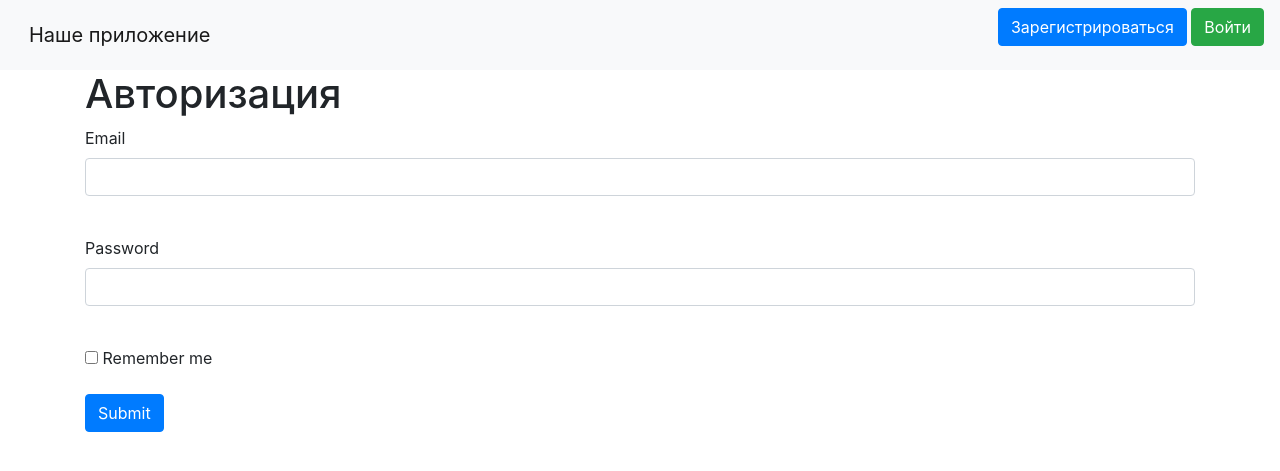
After one commit to Dimmisc/Manage_sport_inventory, a Python web app: template templates/edit_item.html in a window 1280 px wide. The commit adds this page. Shown: the top 471 px of the page. Run offline with Jinja, Linux system fonts and the light colour scheme; the template is opened without the code that fills it: most values are stand-ins (such as "Sample title", 1, 10 or a date in 2020); form fields are guessed from the names that the template uses; some libraries are stand-ins or nearby versions.

Commit message:
Задолбался

```diff
--- /dev/null
+++ b/templates/edit_item.html
@@ -0,0 +1,29 @@
+{% extends "base.html" %}
+
+{% block content %}
+    <h1>Авторизация</h1>
+    <form action="" method="post">
+        {{ form.hidden_tag() }}
+        <p>
+            {{ form.email.label }}<br>
+            {{ form.email(class="form-control", type="email") }}<br>
+            {% for error in form.email.errors %}
+                <div class="alert alert-danger" role="alert">
+                    {{ error }}
+                </div>
+            {% endfor %}
+        </p>
+        <p>
+            {{ form.password.label }}<br>
+            {{ form.password(class="form-control", type="password") }}<br>
+            {% for error in form.password.errors %}
+                <div class="alert alert-danger" role="alert">
+                    {{ error }}
+                </div>
+            {% endfor %}
+        </p>
+        <p>{{ form.remember_me() }} {{ form.remember_me.label }}</p>
+        <p>{{ form.submit(type="submit", class="btn btn-primary") }}</p>
+        <div>{{ message }}</div>
+    </form>
+{% endblock %}
```
Also changed, not shown: main.py (+38 -14 lines), templates/admin_panel.html (+4 -3 lines).
